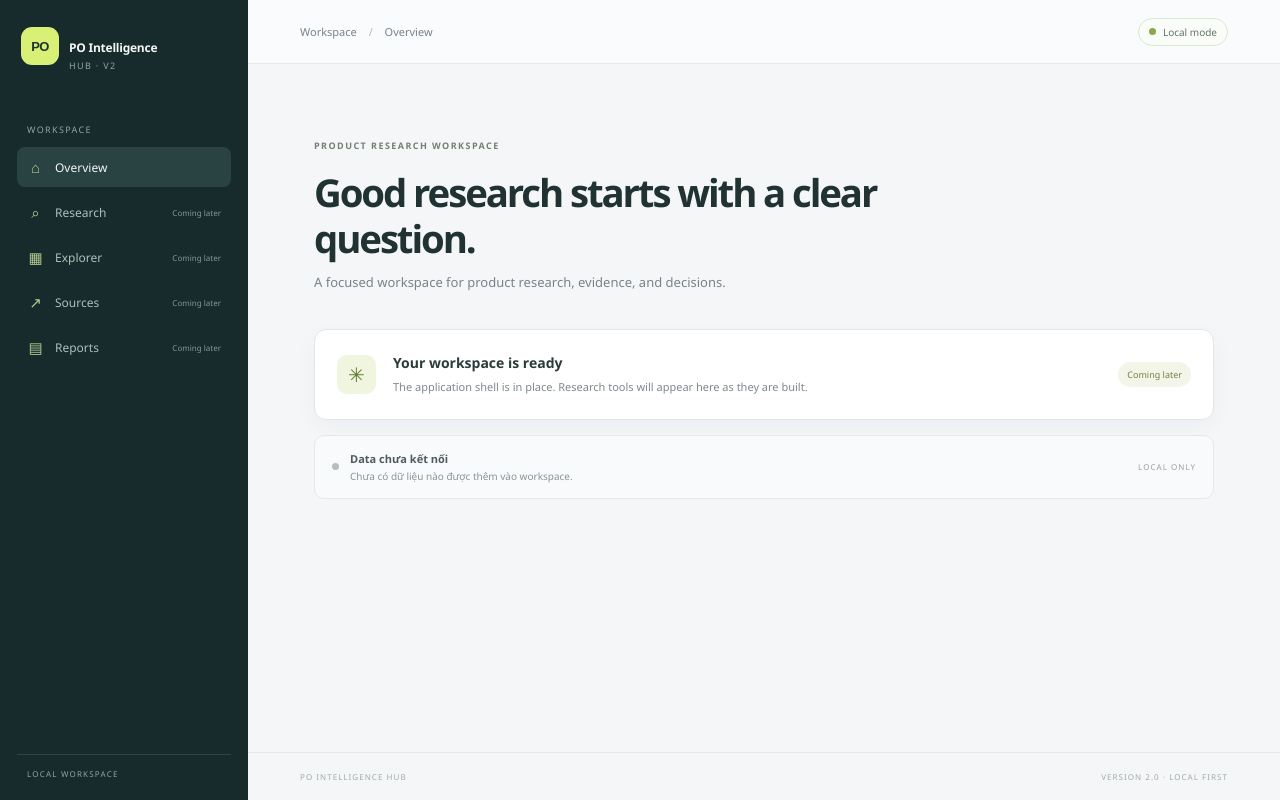
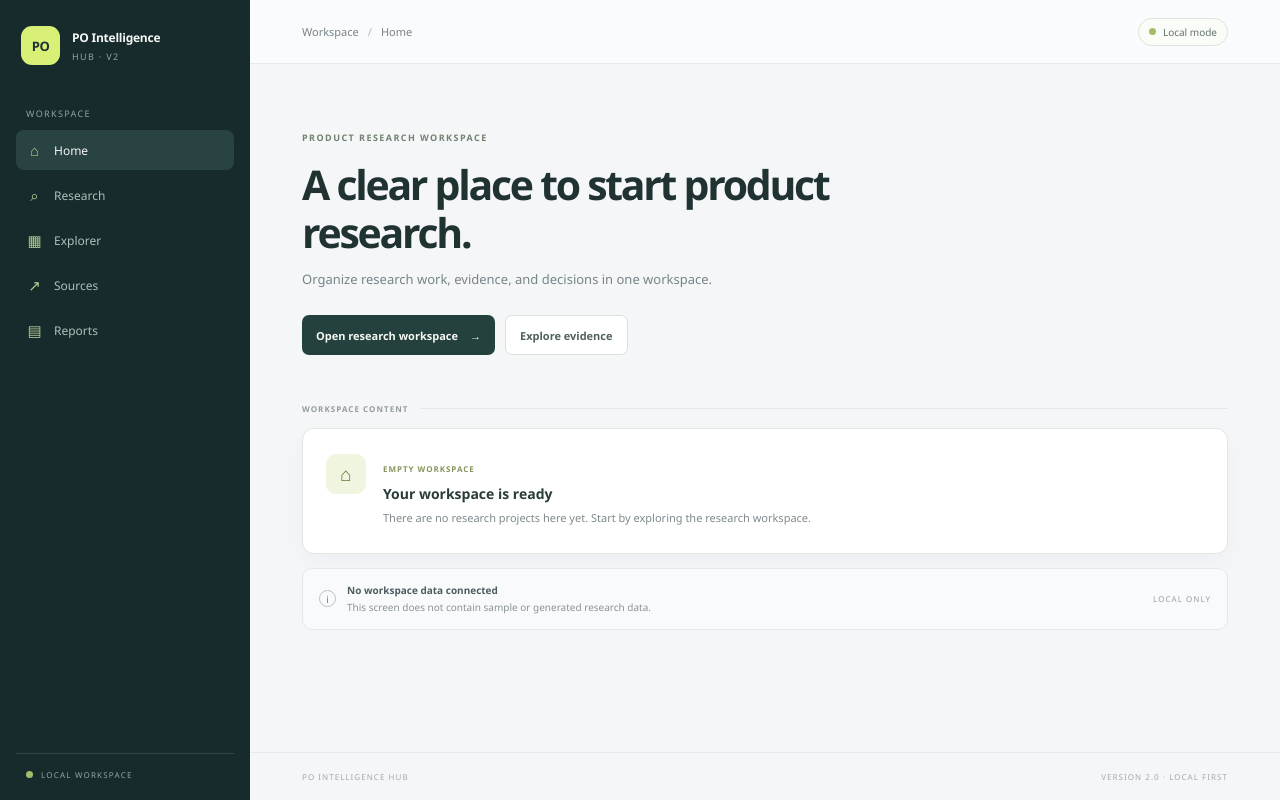
Before and after one commit to nambuihoang96/PO_Intelligence_Hub_v2.0, a React (Vite) app in the folder frontend/: page / in a window 1280 px wide. Built offline with nearby package versions, Linux system fonts and the light colour scheme.

Commit message:
V2-004: Build frontend shell and IA routes

```diff
--- a/frontend/src/main.tsx
+++ b/frontend/src/main.tsx
@@ -1,82 +1,194 @@
-import React from 'react';
 import { createRoot } from 'react-dom/client';
 import './style.css';
 
-const sections = ['Overview', 'Research', 'Explorer', 'Sources', 'Reports'];
+type Page = {
+  path: string;
+  label: string;
+  icon: string;
+  eyebrow: string;
+  title: string;
+  intro: string;
+  emptyTitle: string;
+  emptyCopy: string;
+};
+
+const pages: Page[] = [
+  {
+    path: '/',
+    label: 'Home',
+    icon: '⌂',
+    eyebrow: 'PRODUCT RESEARCH WORKSPACE',
+    title: 'A clear place to start product research.',
+    intro: 'Organize research work, evidence, and decisions in one workspace.',
+    emptyTitle: 'Your workspace is ready',
+    emptyCopy: 'There are no research projects here yet. Start by exploring the research workspace.',
+  },
+  {
+    path: '/research',
+    label: 'Research',
+    icon: '⌕',
+    eyebrow: 'RESEARCH WORKSPACE',
+    title: 'Research projects',
+    intro: 'Plan and follow research work from a focused workspace.',
+    emptyTitle: 'No research projects yet',
+    emptyCopy: 'Projects and their research runs will appear here when project creation is available.',
+  },
+  {
+    path: '/explorer',
+    label: 'Explorer',
+    icon: '▦',
+    eyebrow: 'APP EXPLORER',
+    title: 'Explore product evidence',
+    intro: 'Review collected product and market evidence in one place.',
+    emptyTitle: 'Nothing to explore yet',
+    emptyCopy: 'Evidence will appear here after it has been collected by a research run.',
+  },
+  {
+    path: '/sources',
+    label: 'Sources',
+    icon: '↗',
+    eyebrow: 'DATA SOURCES',
+    title: 'Research sources',
+    intro: 'Keep track of the sources that support research findings.',
+    emptyTitle: 'No sources have been added',
+    emptyCopy: 'Sources will be listed here when they are connected to a research project.',
+  },
+  {
+    path: '/reports',
+    label: 'Reports',
+    icon: '▤',
+    eyebrow: 'REPORTS & DECISIONS',
+    title: 'Reports and decisions',
+    intro: 'Find completed research outputs and the decisions they inform.',
+    emptyTitle: 'No reports are available',
+    emptyCopy: 'Completed research reports will appear here. No example or placeholder findings are shown.',
+  },
+];
+
+const secondaryPages: Page[] = [
+  {
+    path: '/research/new',
+    label: 'New research',
+    icon: '＋',
+    eyebrow: 'RESEARCH WORKSPACE',
+    title: 'Start a research project',
+    intro: 'A research project will keep its plan, runs, sources, and outputs together.',
+    emptyTitle: 'Project setup is not available yet',
+    emptyCopy: 'This workspace shell is ready. Project creation and plan editing are scheduled for a later task.',
+  },
+  {
+    path: '/research/runs',
+    label: 'Research runs',
+    icon: '◷',
+    eyebrow: 'RESEARCH WORKSPACE',
+    title: 'Research runs',
+    intro: 'Track each research session and return to its results when available.',
+    emptyTitle: 'No research runs yet',
+    emptyCopy: 'Research sessions will appear here after a project has been set up.',
+  },
+];
+
+const allPages = [...pages, ...secondaryPages];
+
+function currentPage(): Page {
+  const path = window.location.pathname.replace(/\/$/, '') || '/';
+  return allPages.find((page) => page.path === path) ?? pages[0];
+}
+
+function EmptyState({ page }: { page: Page }) {
+  return (
+    <section className="empty-card" aria-labelledby="empty-title">
+      <div className="empty-icon" aria-hidden="true">{page.icon}</div>
+      <div className="empty-copy">
+        <span className="state-label">EMPTY WORKSPACE</span>
+        <h2 id="empty-title">{page.emptyTitle}</h2>
+        <p>{page.emptyCopy}</p>
+      </div>
+    </section>
+  );
+}
 
 function App() {
-  const [active, setActive] = React.useState('Overview');
+  const page = currentPage();
+  const researchPage = page.path.startsWith('/research');
 
   return (
     <div className="app-shell">
       <aside className="sidebar">
-        <div className="brand-mark">PO</div>
-        <div className="brand-copy">
-          <strong>PO Intelligence</strong>
-          <span>HUB · V2</span>
-        </div>
+        <a className="brand" href="/" aria-label="PO Intelligence Hub home">
+          <span className="brand-mark">PO</span>
+          <span className="brand-copy"><strong>PO Intelligence</strong><small>HUB · V2</small></span>
+        </a>
+
         <div className="nav-label">WORKSPACE</div>
-        <nav aria-label="Main navigation">
-          {sections.map((section, index) => (
-            <button
-              className={`nav-item ${active === section ? 'active' : ''}`}
-              key={section}
-              onClick={() => setActive(section)}
-              type="button"
-            >
-              <span className="nav-icon">{['⌂', '⌕', '▦', '↗', '▤'][index]}</span>
-              <span>{section}</span>
-              {section !== 'Overview' && <small>Coming later</small>}
-            </button>
-          ))}
+        <nav aria-label="Main navigation" className="primary-nav">
+          {pages.map((item) => {
+            const active = item.path === '/' ? page.path === '/' : page.path === item.path || (item.path === '/research' && researchPage);
+            return (
+              <a className={`nav-item${active ? ' active' : ''}`} href={item.path} key={item.path} aria-current={page.path === item.path ? 'page' : undefined}>
+                <span className="nav-icon" aria-hidden="true">{item.icon}</span>
+                <span>{item.label}</span>
+              </a>
+            );
+          })}
         </nav>
-        <div className="sidebar-footer">LOCAL WORKSPACE</div>
+
+        {researchPage && (
+          <div className="subnav-wrap">
+            <div className="nav-label">RESEARCH</div>
+            <nav aria-label="Research navigation" className="secondary-nav">
+              {secondaryPages.map((item) => (
+                <a className={`nav-item subnav-item${page.path === item.path ? ' active' : ''}`} href={item.path} key={item.path} aria-current={page.path === item.path ? 'page' : undefined}>
+                  <span className="nav-icon" aria-hidden="true">{item.icon}</span>
+                  <span>{item.label}</span>
+                </a>
+              ))}
+            </nav>
+          </div>
+        )}
+
+        <div className="sidebar-footer"><span className="footer-dot" />LOCAL WORKSPACE</div>
       </aside>
 
       <main className="main-panel">
         <header className="topbar">
-          <div className="breadcrumb">Workspace <span>/</span> {active}</div>
-          <div className="local-badge"><i /> Local mode</div>
+          <div className="breadcrumb"><a href="/">Workspace</a><span aria-hidden="true">/</span>{page.label}</div>
+          <div className="local-badge"><span className="badge-dot" />Local mode</div>
         </header>
-        <section className="content">
-          <div className="eyebrow">PRODUCT RESEARCH WORKSPACE</div>
-          <h1>{active === 'Overview' ? 'Good research starts with a clear question.' : active}</h1>
-          <p className="intro">
-            A focused workspace for product research, evidence, and decisions.
-          </p>
 
-          {active === 'Overview' ? (
-            <div className="welcome-card">
-              <div className="card-symbol">✳</div>
-              <div>
-                <h2>Your workspace is ready</h2>
-                <p>The application shell is in place. Research tools will appear here as they are built.</p>
+        <div className="content-wrap">
+          <section className="page-heading" aria-labelledby="page-title">
+            <div className="eyebrow">{page.eyebrow}</div>
+            <h1 id="page-title">{page.title}</h1>
+            <p className="intro">{page.intro}</p>
+            {page.path === '/' && (
+              <div className="home-actions">
+                <a className="primary-action" href="/research">Open research workspace <span aria-hidden="true">→</span></a>
+                <a className="secondary-action" href="/explorer">Explore evidence</a>
               </div>
-              <span className="status-pill">Coming later</span>
-            </div>
-          ) : (
-            <div className="welcome-card placeholder-card">
-              <div className="card-symbol">◷</div>
-              <div>
-                <h2>{active} is coming later</h2>
-                <p>This section is a navigation placeholder for a future task.</p>
+            )}
+            {page.path === '/research' && (
+              <div className="home-actions">
+                <a className="primary-action" href="/research/new">View project setup <span aria-hidden="true">→</span></a>
+                <a className="secondary-action" href="/research/runs">View research runs</a>
               </div>
-              <span className="status-pill">Coming later</span>
-            </div>
-          )}
+            )}
+          </section>
 
-          <div className="connection-note">
-            <span className="connection-dot" />
-            <div><strong>Data chưa kết nối</strong><span>Chưa có dữ liệu nào được thêm vào workspace.</span></div>
+          <div className="section-divider"><span>WORKSPACE CONTENT</span><span className="divider-line" /></div>
+          <EmptyState page={page} />
+
+          <aside className="connection-note" aria-label="Data connection status">
+            <span className="connection-icon" aria-hidden="true">i</span>
+            <div><strong>No workspace data connected</strong><span>This screen does not contain sample or generated research data.</span></div>
             <span className="note-tag">LOCAL ONLY</span>
-          </div>
-        </section>
+          </aside>
+        </div>
+
         <footer className="page-footer"><span>PO INTELLIGENCE HUB</span><span>VERSION 2.0 · LOCAL FIRST</span></footer>
       </main>
     </div>
   );
 }
 
-createRoot(document.getElementById('root')!).render(
-  <React.StrictMode><App /></React.StrictMode>,
-);
+createRoot(document.getElementById('root')!).render(<App />);
--- a/frontend/src/style.css
+++ b/frontend/src/style.css
@@ -1,38 +1,82 @@
-:root { font-family: 'Segoe UI', sans-serif; color: #202a31; background: #f4f6f8; font-synthesis: none; text-rendering: optimizeLegibility; }
+:root {
+  font-family: 'Segoe UI', sans-serif;
+  color: #202a31;
+  background: #f4f6f8;
+  font-synthesis: none;
+  text-rendering: optimizeLegibility;
+  -webkit-font-smoothing: antialiased;
+  -moz-osx-font-smoothing: grayscale;
+}
+
 * { box-sizing: border-box; }
 body { margin: 0; min-width: 320px; min-height: 100vh; }
-button { font: inherit; }
+a { color: inherit; }
+a:focus-visible { outline: 3px solid #c5e56b; outline-offset: 3px; }
 .app-shell { display: flex; min-height: 100vh; }
-.sidebar { width: 248px; flex: 0 0 248px; background: #172b2c; color: #f3f6f4; display: flex; flex-direction: column; padding: 27px 17px 18px; }
-.brand-mark { width: 38px; height: 38px; border-radius: 11px; background: #d9f077; color: #1d3433; display: grid; place-items: center; font: 800 13px Manrope, sans-serif; letter-spacing: -.04em; margin: 0 0 -37px 4px; }
-.brand-copy { display: flex; flex-direction: column; gap: 3px; padding-left: 52px; min-height: 54px; justify-content: center; }
-.brand-copy strong { font: 700 12px 'Segoe UI', sans-serif; letter-spacing: -.02em; }
-.brand-copy span, .nav-label, .sidebar-footer { font-size: 9px; letter-spacing: .15em; color: #8fa5a1; }
-.nav-label { margin: 41px 0 11px 10px; }
-nav { display: grid; gap: 5px; }
-.nav-item { border: 0; color: #abc0bb; background: transparent; width: 100%; border-radius: 8px; padding: 10px 10px; display: flex; gap: 11px; align-items: center; text-align: left; cursor: pointer; font-size: 12px; transition: background .15s ease, color .15s ease; }
+.sidebar { width: 250px; flex: 0 0 250px; background: #172b2c; color: #f3f6f4; display: flex; flex-direction: column; padding: 26px 16px 18px; }
+.brand { display: flex; gap: 12px; align-items: center; padding: 0 5px 25px; text-decoration: none; }
+.brand-mark { width: 39px; height: 39px; flex: 0 0 39px; border-radius: 11px; background: #d9f077; color: #1d3433; display: grid; place-items: center; font: 800 13px 'Segoe UI', sans-serif; letter-spacing: -.04em; }
+.brand-copy { display: flex; flex-direction: column; gap: 4px; }
+.brand-copy strong { font-size: 12px; letter-spacing: -.02em; }
+.brand-copy small, .nav-label, .sidebar-footer { font-size: 9px; letter-spacing: .15em; color: #8fa5a1; }
+.nav-label { margin: 17px 0 10px 10px; }
+.primary-nav, .secondary-nav { display: grid; gap: 5px; }
+.nav-item { min-height: 40px; border-radius: 8px; padding: 9px 10px; color: #abc0bb; display: flex; gap: 11px; align-items: center; text-decoration: none; font-size: 12px; transition: background .15s ease, color .15s ease; }
 .nav-item:hover { background: #223a3a; color: #f3f6f4; }
 .nav-item.active { background: #294342; color: #f3f6f4; }
 .nav-icon { width: 17px; text-align: center; font-size: 15px; color: #b5ca91; }
-.nav-item small { margin-left: auto; font-size: 8px; color: #829995; }
-.sidebar-footer { margin-top: auto; padding: 13px 10px 3px; border-top: 1px solid #304543; font-size: 8px; }
-.main-panel { min-height: 100vh; flex: 1; display: flex; flex-direction: column; }
-.topbar { height: 64px; display: flex; justify-content: space-between; align-items: center; padding: 0 52px; border-bottom: 1px solid #e7eaec; background: rgba(255,255,255,.56); }
-.breadcrumb { font-size: 11px; color: #76828a; }.breadcrumb span { margin: 0 9px; color: #b3bcc0; }
-.local-badge { display: flex; gap: 7px; align-items: center; color: #61736c; border: 1px solid #dce5d9; border-radius: 20px; padding: 6px 10px; font-size: 10px; background: #fafcf7; }
-.local-badge i, .connection-dot { display: inline-block; width: 7px; height: 7px; background: #87a94e; border-radius: 50%; }
-.content { width: min(900px, calc(100% - 104px)); margin: 75px auto 40px; }
+.subnav-wrap { margin-top: 12px; padding-top: 5px; border-top: 1px solid #304543; }
+.subnav-item { min-height: 35px; font-size: 11px; padding-left: 13px; }
+.subnav-item .nav-icon { font-size: 13px; }
+.sidebar-footer { margin-top: auto; padding: 15px 10px 2px; border-top: 1px solid #304543; font-size: 8px; display: flex; align-items: center; gap: 8px; }
+.footer-dot, .badge-dot { width: 7px; height: 7px; border-radius: 50%; background: #a3bd69; }
+.main-panel { min-height: 100vh; flex: 1; display: flex; flex-direction: column; min-width: 0; }
+.topbar { min-height: 64px; display: flex; justify-content: space-between; align-items: center; gap: 15px; padding: 0 52px; border-bottom: 1px solid #e7eaec; background: rgba(255,255,255,.56); }
+.breadcrumb { font-size: 11px; color: #76828a; display: flex; align-items: center; }
+.breadcrumb a { text-decoration: none; }.breadcrumb a:hover { color: #344c47; }.breadcrumb span { margin: 0 9px; color: #b3bcc0; }
+.local-badge { display: flex; gap: 7px; align-items: center; color: #61736c; border: 1px solid #dce5d9; border-radius: 20px; padding: 6px 10px; font-size: 10px; background: #fafcf7; white-space: nowrap; }
+.content-wrap { width: min(960px, calc(100% - 104px)); margin: 67px auto 42px; }
 .eyebrow { font-size: 9px; letter-spacing: .16em; color: #71816f; font-weight: 700; }
-h1 { font: 600 clamp(27px, 3vw, 39px)/1.2 'Segoe UI', sans-serif; letter-spacing: -.055em; max-width: 620px; margin: 17px 0 12px; color: #203332; }
-.intro { font-size: 13px; color: #77848a; margin: 0 0 38px; }
-.welcome-card { display: flex; align-items: center; gap: 17px; border: 1px solid #e1e7e2; border-radius: 12px; background: #fff; padding: 23px 22px; box-shadow: 0 8px 25px rgba(28,54,43,.035); }
-.card-symbol { width: 39px; height: 39px; flex: 0 0 39px; display: grid; place-items: center; background: #eff5df; color: #637d36; font-size: 20px; border-radius: 10px; }
-.welcome-card h2 { font: 700 14px 'Segoe UI', sans-serif; margin: 0 0 6px; color: #293c39; }
-.welcome-card p { margin: 0; color: #7e898d; font-size: 11px; line-height: 1.6; }
-.status-pill { margin-left: auto; color: #758246; background: #f2f5e8; border-radius: 20px; padding: 6px 9px; white-space: nowrap; font-size: 9px; }
-.connection-note { display: flex; align-items: center; gap: 11px; margin-top: 15px; border: 1px solid #e5e9eb; border-radius: 10px; padding: 15px 17px; background: #f9fafb; }
-.connection-dot { flex: 0 0 7px; background: #b4bdc0; }
-.connection-note div { display: flex; flex-direction: column; gap: 3px; }.connection-note strong { font-size: 11px; font-weight: 600; color: #4d5c61; }.connection-note div span { font-size: 10px; color: #899398; }
-.note-tag { margin-left: auto; font-size: 8px; letter-spacing: .13em; color: #98a1a3; }
-.page-footer { margin-top: auto; padding: 18px 52px; border-top: 1px solid #e7eaec; display: flex; justify-content: space-between; color: #a1abad; font-size: 8px; letter-spacing: .13em; }
-@media (max-width: 680px) { .sidebar { width: 68px; flex-basis: 68px; padding: 20px 8px 15px; }.brand-mark { margin: 0 auto 28px; }.brand-copy,.nav-label,.nav-item:not(.active) span:not(.nav-icon),.nav-item small,.sidebar-footer { display: none; }.nav-item { justify-content: center; padding: 11px 5px; }.nav-icon { font-size: 17px; }.topbar { padding: 0 20px; }.content { width: calc(100% - 40px); margin-top: 45px; }.page-footer { padding: 15px 20px; }.welcome-card { align-items: flex-start; flex-wrap: wrap; }.status-pill { margin-left: 56px; } }
+h1 { font: 600 clamp(28px, 3.2vw, 42px)/1.16 'Segoe UI', sans-serif; letter-spacing: -.055em; max-width: 690px; margin: 17px 0 13px; color: #203332; }
+.intro { font-size: 13px; line-height: 1.65; color: #77848a; max-width: 620px; margin: 0; }
+.home-actions { display: flex; flex-wrap: wrap; gap: 10px; margin-top: 25px; }
+.primary-action, .secondary-action { min-height: 40px; border-radius: 7px; padding: 0 14px; display: inline-flex; gap: 12px; align-items: center; justify-content: center; text-decoration: none; font-size: 11px; font-weight: 600; }
+.primary-action { background: #24413e; color: #f5f8f2; }.primary-action:hover { background: #31544e; }
+.secondary-action { border: 1px solid #d9e0dd; color: #51635f; background: #fff; }.secondary-action:hover { background: #f5f8f4; }
+.section-divider { display: flex; align-items: center; gap: 13px; margin: 48px 0 14px; color: #929d9c; font-size: 8px; letter-spacing: .13em; font-weight: 700; }
+.divider-line { height: 1px; flex: 1; background: #e1e6e7; }
+.empty-card { display: flex; align-items: flex-start; gap: 17px; border: 1px solid #e1e7e2; border-radius: 12px; background: #fff; padding: 25px 23px; box-shadow: 0 8px 25px rgba(28,54,43,.035); }
+.empty-icon { width: 40px; height: 40px; flex: 0 0 40px; display: grid; place-items: center; background: #eff5df; color: #637d36; font-size: 19px; border-radius: 10px; }
+.empty-copy { padding-top: 1px; }.state-label { color: #84955b; font-size: 8px; letter-spacing: .12em; font-weight: 700; }
+.empty-card h2 { font-size: 14px; margin: 7px 0 6px; color: #293c39; }.empty-card p { margin: 0; color: #7e898d; font-size: 11px; line-height: 1.65; }
+.connection-note { display: flex; align-items: center; gap: 11px; margin-top: 14px; border: 1px solid #e5e9eb; border-radius: 10px; padding: 14px 16px; background: #f9fafb; }
+.connection-icon { width: 17px; height: 17px; flex: 0 0 17px; display: grid; place-items: center; border: 1px solid #b9c2c3; border-radius: 50%; color: #758287; font-size: 10px; }
+.connection-note div { display: flex; flex-direction: column; gap: 3px; }.connection-note strong { font-size: 10px; font-weight: 600; color: #4d5c61; }.connection-note div span { font-size: 10px; line-height: 1.5; color: #899398; }
+.note-tag { margin-left: auto; font-size: 8px; letter-spacing: .13em; color: #98a1a3; white-space: nowrap; }
+.page-footer { margin-top: auto; padding: 18px 52px; border-top: 1px solid #e7eaec; display: flex; justify-content: space-between; gap: 10px; color: #a1abad; font-size: 8px; letter-spacing: .13em; }
+@media (max-width: 760px) {
+  .sidebar { width: 208px; flex-basis: 208px; padding: 20px 12px 15px; }
+  .topbar { padding: 0 24px; }
+  .content-wrap { width: calc(100% - 48px); margin-top: 48px; }
+  .page-footer { padding: 15px 24px; }
+}
+@media (max-width: 560px) {
+  .app-shell { display: block; }
+  .sidebar { width: 100%; padding: 12px 14px 10px; }
+  .brand { padding: 0 2px 10px; }
+  .brand-mark { width: 34px; height: 34px; flex-basis: 34px; }
+  .nav-label { display: none; }
+  .primary-nav { display: flex; overflow-x: auto; gap: 4px; }
+  .nav-item { min-height: 36px; padding: 8px 9px; gap: 7px; white-space: nowrap; font-size: 10px; }
+  .nav-icon { width: auto; font-size: 13px; }
+  .subnav-wrap { display: none; }
+  .sidebar-footer { display: none; }
+  .topbar { min-height: 53px; padding: 0 18px; }
+  .content-wrap { width: calc(100% - 36px); margin: 38px auto 32px; }
+  .section-divider { margin-top: 36px; }
+  .empty-card { padding: 19px 16px; gap: 12px; }
+  .empty-icon { width: 34px; height: 34px; flex-basis: 34px; }
+  .connection-note { align-items: flex-start; padding: 12px; }
+  .note-tag { display: none; }
+  .page-footer { padding: 13px 18px; font-size: 7px; }
+}
```
